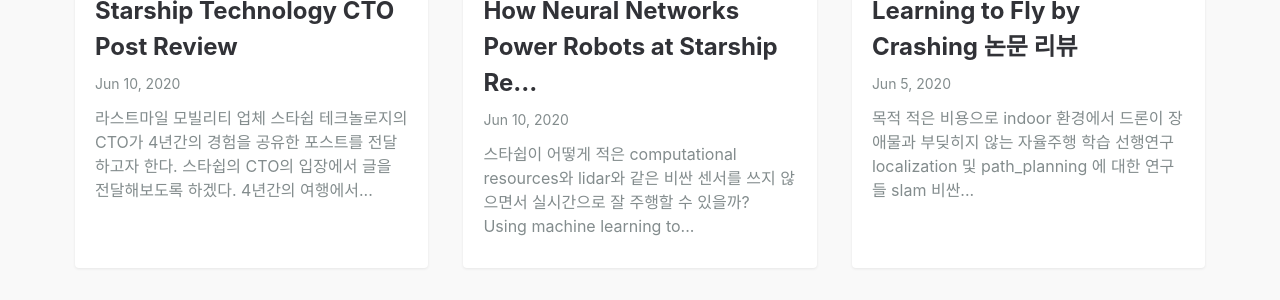
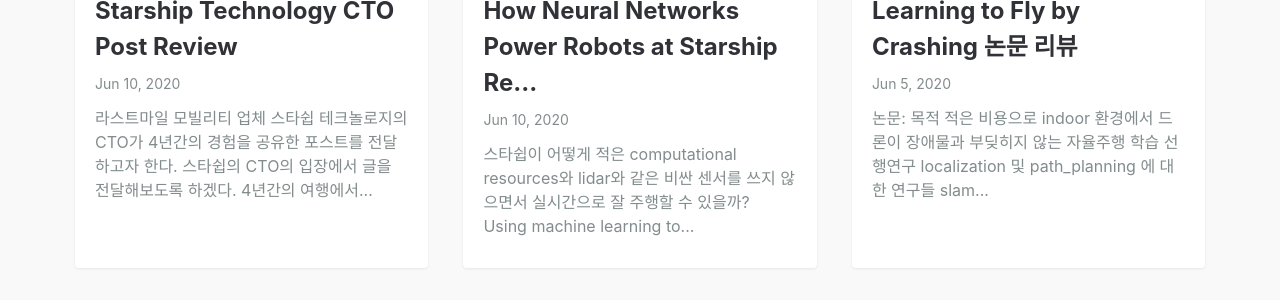
Before and after one commit to SUNGBEOMCHOI/SungBeomChoi.github.io, a Jekyll site: the page built from index.md, in a window 1280 px wide and 900 px high, scrolled down 740 px. Shown: the part 152-452 px from the top of the window. Built offline with Jekyll 4.4.1, drawn with Linux system fonts in a browser that asks for light colours.

Commit message:
Update 2020-06-05-Learning_to_Fly_by_Crashing.md

```diff
--- a/_posts/2020-06-05-Learning_to_Fly_by_Crashing.md
+++ b/_posts/2020-06-05-Learning_to_Fly_by_Crashing.md
@@ -4,6 +4,7 @@
 comments: true
 featured-img: 2020-06-05-Learning_to_Fly_by_Clashing/Learning_to_Fly_by_Crashing_모델구조
 ---
+#### 논문: [](https://arxiv.org/abs/1704.05588)
 
 ## 목적
 적은 비용으로 indoor 환경에서 드론이 장애물과 부딪히지 않는 자율주행 학습
```
